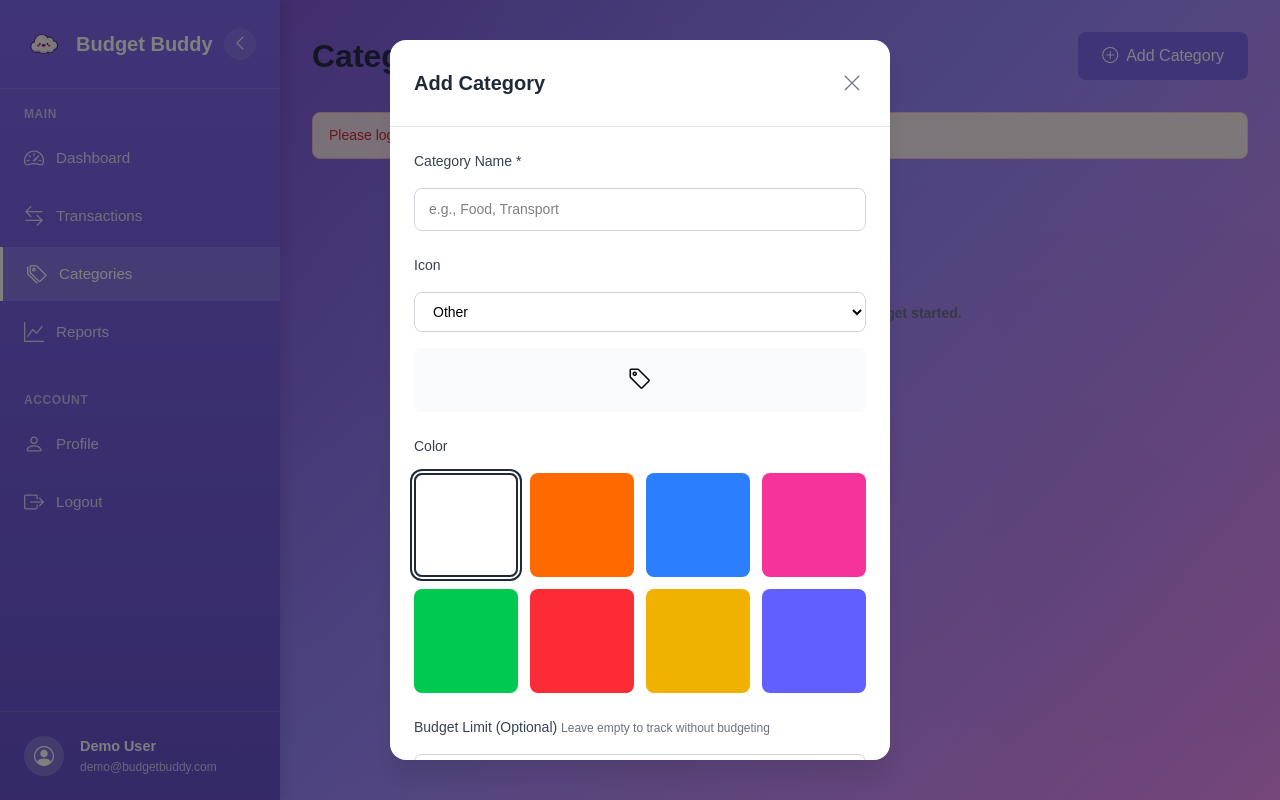
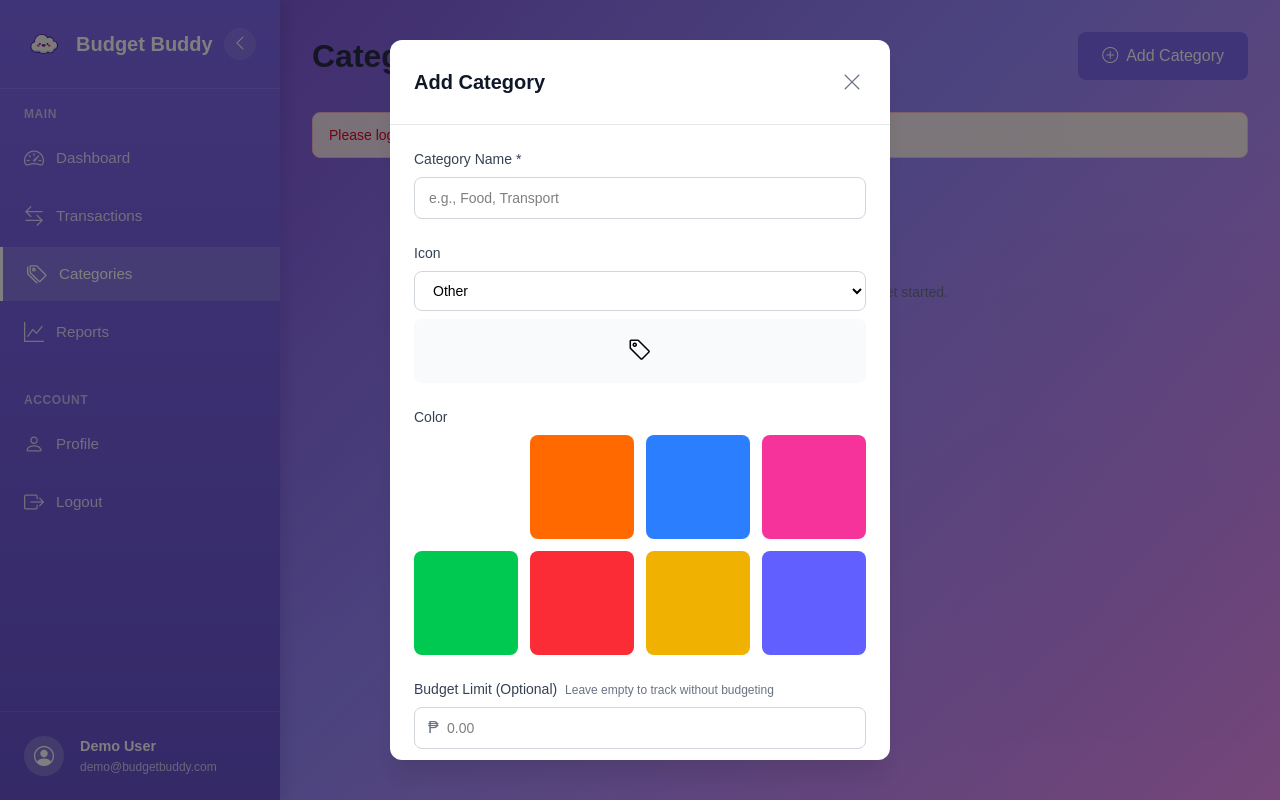
Before and after one commit to rachkb/BudgetBuddy, a Vue app in the folder frontend/: page /categories in a window 1280 px wide. Both pictures are taken after a click on the button "Add Category". Built offline with nearby package versions, Linux system fonts and the light colour scheme; a web font is replaced by a local one.

Commit message:
Convert CategoriesPage and CategoryModal to Tailwind CSS

```diff
--- a/frontend/src/components/CategoriesPage.vue
+++ b/frontend/src/components/CategoriesPage.vue
@@ -9,20 +9,20 @@
         </button>
       </div>
 
-      <p v-if="error" class="error-banner">{{ error }}</p>
+      <p v-if="error" class="bg-red-50 border border-red-200 text-red-600 px-4 py-3 rounded-lg mb-6 text-sm">{{ error }}</p>
 
-      <div v-if="isLoading && categories.length === 0" class="loading-state">
-        <i class="bi bi-arrow-repeat spin"></i>
+      <div v-if="isLoading && categories.length === 0" class="text-center p-12 text-gray-500">
+        <i class="bi bi-arrow-repeat text-2xl mb-4 block animate-spin"></i>
         <p>Loading categories...</p>
       </div>
 
-      <div v-else-if="categories.length === 0" class="empty-state">
-        <i class="bi bi-folder-x"></i>
-        <p>No categories yet. Click "Add Category" to get started.</p>
+      <div v-else-if="categories.length === 0" class="text-center p-12 text-gray-500">
+        <i class="bi bi-folder-x text-4xl text-gray-400 mb-3 block"></i>
+        <p class="text-sm">No categories yet. Click "Add Category" to get started.</p>
       </div>
 
       <div v-else class="categories-grid">
-        <div v-for="category in categories" :key="category.id" class="category-card">
+        <div v-for="category in categories" :key="category.id" class="category-card relative p-6 group">
           <div :class="['category-icon', category.color]">
             <i :class="category.icon"></i>
           </div>
@@ -44,11 +44,11 @@
               ></div>
             </div>
           </div>
-          <div class="category-actions">
-            <button @click="openEditModal(category)" class="action-btn edit" title="Edit">
+          <div class="absolute top-4 right-4 flex gap-2 opacity-0 group-hover:opacity-100 transition-opacity duration-200">
+            <button @click="openEditModal(category)" class="w-8 h-8 rounded-md border-none cursor-pointer flex items-center justify-center text-sm bg-blue-50 text-blue-600 hover:bg-blue-100 transition-all duration-200" title="Edit">
               <i class="bi bi-pencil"></i>
             </button>
-            <button @click="deleteCategory(category.id)" class="action-btn delete" title="Delete">
+            <button @click="deleteCategory(category.id)" class="w-8 h-8 rounded-md border-none cursor-pointer flex items-center justify-center text-sm bg-red-50 text-red-600 hover:bg-red-100 transition-all duration-200" title="Delete">
               <i class="bi bi-trash"></i>
             </button>
           </div>
@@ -97,103 +97,3 @@ onMounted(() => {
   loadCategories();
 });
 </script>
-
-<style scoped>
-.error-banner {
-  background: #fef2f2;
-  border: 1px solid #fecaca;
-  color: #dc2626;
-  padding: 0.75rem 1rem;
-  border-radius: 0.5rem;
-  margin-bottom: 1.5rem;
-  font-size: 0.875rem;
-}
-
-.loading-state {
-  text-align: center;
-  padding: 3rem;
-  color: #6b7280;
-}
-
-.loading-state i {
-  font-size: 2rem;
-  margin-bottom: 1rem;
-  display: block;
-}
-
-.spin {
-  animation: spin 1s linear infinite;
-}
-
-@keyframes spin {
-  from { transform: rotate(0deg); }
-  to { transform: rotate(360deg); }
-}
-
-.empty-state {
-  text-align: center;
-  padding: 3rem;
-  color: #6b7280;
-}
-
-.empty-state i {
-  font-size: 2.5rem;
-  color: #9ca3af;
-  margin-bottom: 0.75rem;
-  display: block;
-}
-
-.empty-state p {
-  font-size: 0.875rem;
-}
-
-.category-card {
-  position: relative;
-  padding: 1.5rem;
-}
-
-.category-actions {
-  position: absolute;
-  top: 1rem;
-  right: 1rem;
-  display: flex;
-  gap: 0.5rem;
-  opacity: 0;
-  transition: opacity 0.2s;
-}
-
-.category-card:hover .category-actions {
-  opacity: 1;
-}
-
-.action-btn {
-  width: 2rem;
-  height: 2rem;
-  border-radius: 0.375rem;
-  border: none;
-  cursor: pointer;
-  display: flex;
-  align-items: center;
-  justify-content: center;
-  transition: all 0.2s;
-  font-size: 0.875rem;
-}
-
-.action-btn.edit {
-  background: #eff6ff;
-  color: #2563eb;
-}
-
-.action-btn.edit:hover {
-  background: #dbeafe;
-}
-
-.action-btn.delete {
-  background: #fef2f2;
-  color: #dc2626;
-}
-
-.action-btn.delete:hover {
-  background: #fee2e2;
-}
-</style>
--- a/frontend/src/components/CategoryModal.vue
+++ b/frontend/src/components/CategoryModal.vue
@@ -1,47 +1,47 @@
 <template>
-  <div v-if="show" class="modal-overlay" @click.self="$emit('close')">
-    <div class="modal-content">
-      <div class="modal-header">
-        <h2>{{ isEditing ? 'Edit Category' : 'Add Category' }}</h2>
-        <button @click="$emit('close')" class="close-btn">
+  <div v-if="show" class="fixed inset-0 flex items-center justify-center z-[1000] p-4" style="background: rgba(0, 0, 0, 0.5);" @click.self="$emit('close')">
+    <div class="bg-white rounded-xl max-w-[500px] w-full max-h-[90vh] overflow-y-auto shadow-[0_20px_25px_-5px_rgba(0,0,0,0.1)]">
+      <div class="flex justify-between items-center p-6 border-b border-gray-200">
+        <h2 class="text-xl font-semibold text-gray-900">{{ isEditing ? 'Edit Category' : 'Add Category' }}</h2>
+        <button @click="$emit('close')" class="bg-none border-none text-xl text-gray-500 cursor-pointer p-1 hover:text-gray-900 transition-colors duration-200">
           <i class="bi bi-x-lg"></i>
         </button>
       </div>
 
-      <form @submit.prevent="$emit('submit')" class="modal-body">
-        <div class="form-group">
-          <label for="category-name">Category Name *</label>
+      <form @submit.prevent="$emit('submit')" class="p-6">
+        <div class="mb-6">
+          <label for="category-name" class="block text-sm font-medium text-gray-700 mb-2">Category Name *</label>
           <input
             id="category-name"
             v-model="form.name"
             type="text"
             placeholder="e.g., Food, Transport"
             required
-            class="form-input"
+            class="w-full px-3.5 py-2.5 border border-gray-300 rounded-lg text-sm transition-all duration-200 focus:outline-none focus:border-indigo-500 focus:ring-2 focus:ring-indigo-500 focus:ring-opacity-10"
           />
         </div>
 
-        <div class="form-group">
-          <label for="category-icon">Icon</label>
-          <select id="category-icon" v-model="form.icon" class="form-input">
+        <div class="mb-6">
+          <label for="category-icon" class="block text-sm font-medium text-gray-700 mb-2">Icon</label>
+          <select id="category-icon" v-model="form.icon" class="w-full px-3.5 py-2.5 border border-gray-300 rounded-lg text-sm transition-all duration-200 focus:outline-none focus:border-indigo-500 focus:ring-2 focus:ring-indigo-500 focus:ring-opacity-10">
             <option v-for="icon in iconOptions" :key="icon.value" :value="icon.value">
               {{ icon.label }}
             </option>
           </select>
-          <div class="icon-preview">
+          <div class="mt-2 flex items-center justify-center p-4 bg-gray-50 rounded-lg">
             <i :class="form.icon" class="text-2xl"></i>
           </div>
         </div>
 
-        <div class="form-group">
-          <label>Color</label>
-          <div class="color-grid">
+        <div class="mb-6">
+          <label class="block text-sm font-medium text-gray-700 mb-2">Color</label>
+          <div class="grid grid-cols-4 gap-3">
             <button
               v-for="color in colorOptions"
               :key="color.value"
               type="button"
               @click="form.color = color.value"
-              :class="['color-option', color.class, { 'selected': form.color === color.value }]"
+              :class="['w-full aspect-square rounded-lg border-2 border-transparent cursor-pointer transition-all duration-200 flex items-center justify-center text-xl hover:scale-105', color.class, { 'border-gray-900 shadow-[0_0_0_2px_white,0_0_0_4px_gray-900]': form.color === color.value }]"
               :title="color.label"
             >
               <i v-if="form.color === color.value" class="bi bi-check text-white"></i>
@@ -49,13 +49,13 @@
           </div>
         </div>
 
-        <div class="form-group">
-          <label for="budget-limit">
+        <div class="mb-6">
+          <label for="budget-limit" class="block text-sm font-medium text-gray-700 mb-2">
             Budget Limit (Optional)
-            <span class="text-xs text-gray-500">Leave empty to track without budgeting</span>
+            <span class="text-xs text-gray-500 ml-1">Leave empty to track without budgeting</span>
           </label>
-          <div class="input-with-prefix">
-            <span class="prefix">₱</span>
+          <div class="relative">
+            <span class="absolute left-3.5 top-1/2 transform -translate-y-1/2 text-gray-500 font-medium">₱</span>
             <input
               id="budget-limit"
               v-model.number="form.budget_limit"
@@ -63,18 +63,18 @@
               step="0.01"
               min="0"
               placeholder="0.00"
-              class="form-input with-prefix"
+              class="w-full pl-8 pr-3.5 py-2.5 border border-gray-300 rounded-lg text-sm transition-all duration-200 focus:outline-none focus:border-indigo-500 focus:ring-2 focus:ring-indigo-500 focus:ring-opacity-10"
             />
           </div>
         </div>
 
-        <p v-if="error" class="error-message">{{ error }}</p>
+        <p v-if="error" class="text-red-500 text-sm mb-4 p-3 bg-red-50 rounded-lg border border-red-200">{{ error }}</p>
 
-        <div class="modal-footer">
-          <button type="button" @click="$emit('close')" class="secondary-btn">
+        <div class="flex gap-3 justify-end pt-4 border-t border-gray-200">
+          <button type="button" @click="$emit('close')" class="px-5 py-2.5 rounded-lg text-sm font-medium cursor-pointer transition-all duration-200 border-none bg-gray-100 text-gray-700 hover:bg-gray-200">
             Cancel
           </button>
-          <button type="submit" :disabled="isLoading" class="primary-btn">
+          <button type="submit" :disabled="isLoading" class="px-5 py-2.5 rounded-lg text-sm font-medium cursor-pointer transition-all duration-200 border-none bg-gradient-to-r from-indigo-500 to-indigo-400 text-white hover:translate-y-[-1px] hover:shadow-lg disabled:opacity-60 disabled:cursor-not-allowed">
             {{ isLoading ? 'Saving...' : (isEditing ? 'Update' : 'Add') }}
           </button>
         </div>
@@ -96,196 +96,3 @@ defineProps({
 
 defineEmits(['close', 'submit']);
 </script>
-
-<style scoped>
-.modal-overlay {
-  position: fixed;
-  top: 0;
-  left: 0;
-  right: 0;
-  bottom: 0;
-  background: rgba(0, 0, 0, 0.5);
-  display: flex;
-  align-items: center;
-  justify-content: center;
-  z-index: 1000;
-  padding: 1rem;
-}
-
-.modal-content {
-  background: white;
-  border-radius: 1rem;
-  max-width: 500px;
-  width: 100%;
-  max-height: 90vh;
-  overflow-y: auto;
-  box-shadow: 0 20px 25px -5px rgba(0, 0, 0, 0.1);
-}
-
-.modal-header {
-  display: flex;
-  justify-content: space-between;
-  align-items: center;
-  padding: 1.5rem;
-  border-bottom: 1px solid #e5e7eb;
-}
-
-.modal-header h2 {
-  font-size: 1.25rem;
-  font-weight: 600;
-  color: #1f2937;
-}
-
-.close-btn {
-  background: none;
-  border: none;
-  font-size: 1.25rem;
-  color: #6b7280;
-  cursor: pointer;
-  padding: 0.25rem;
-  transition: color 0.2s;
-}
-
-.close-btn:hover {
-  color: #1f2937;
-}
-
-.modal-body {
-  padding: 1.5rem;
-}
-
-.form-group {
-  margin-bottom: 1.5rem;
-}
-
-.form-group label {
-  display: block;
-  font-size: 0.875rem;
-  font-weight: 500;
-  color: #374151;
-  margin-bottom: 0.5rem;
-}
-
-.form-input {
-  width: 100%;
-  padding: 0.625rem 0.875rem;
-  border: 1px solid #d1d5db;
-  border-radius: 0.5rem;
-  font-size: 0.875rem;
-  transition: all 0.2s;
-}
-
-.form-input:focus {
-  outline: none;
-  border-color: #8169f1;
-  box-shadow: 0 0 0 3px rgba(129, 105, 241, 0.1);
-}
-
-.icon-preview {
-  margin-top: 0.5rem;
-  display: flex;
-  align-items: center;
-  justify-content: center;
-  padding: 1rem;
-  background: #f9fafb;
-  border-radius: 0.5rem;
-}
-
-.color-grid {
-  display: grid;
-  grid-template-columns: repeat(4, 1fr);
-  gap: 0.75rem;
-}
-
-.color-option {
-  width: 100%;
-  aspect-ratio: 1;
-  border-radius: 0.5rem;
-  border: 2px solid transparent;
-  cursor: pointer;
-  transition: all 0.2s;
-  display: flex;
-  align-items: center;
-  justify-content: center;
-  font-size: 1.25rem;
-}
-
-.color-option:hover {
-  transform: scale(1.05);
-}
-
-.color-option.selected {
-  border-color: #1f2937;
-  box-shadow: 0 0 0 2px white, 0 0 0 4px #1f2937;
-}
-
-.input-with-prefix {
-  position: relative;
-}
-
-.prefix {
-  position: absolute;
-  left: 0.875rem;
-  top: 50%;
-  transform: translateY(-50%);
-  color: #6b7280;
-  font-weight: 500;
-}
-
-.form-input.with-prefix {
-  padding-left: 2rem;
-}
-
-.error-message {
-  color: #ef4444;
-  font-size: 0.875rem;
-  margin-bottom: 1rem;
-  padding: 0.75rem;
-  background: #fef2f2;
-  border-radius: 0.5rem;
-  border: 1px solid #fecaca;
-}
-
-.modal-footer {
-  display: flex;
-  gap: 0.75rem;
-  justify-content: flex-end;
-  padding-top: 1rem;
-  border-top: 1px solid #e5e7eb;
-}
-
-.primary-btn,
-.secondary-btn {
-  padding: 0.625rem 1.25rem;
-  border-radius: 0.5rem;
-  font-size: 0.875rem;
-  font-weight: 500;
-  cursor: pointer;
-  transition: all 0.2s;
-  border: none;
-}
-
-.primary-btn {
-  background: linear-gradient(135deg, #8169f1 0%, #9b87f5 100%);
-  color: white;
-}
-
-.primary-btn:hover:not(:disabled) {
-  transform: translateY(-1px);
-  box-shadow: 0 4px 12px rgba(129, 105, 241, 0.4);
-}
-
-.primary-btn:disabled {
-  opacity: 0.6;
-  cursor: not-allowed;
-}
-
-.secondary-btn {
-  background: #f3f4f6;
-  color: #374151;
-}
-
-.secondary-btn:hover {
-  background: #e5e7eb;
-}
-</style>
```
